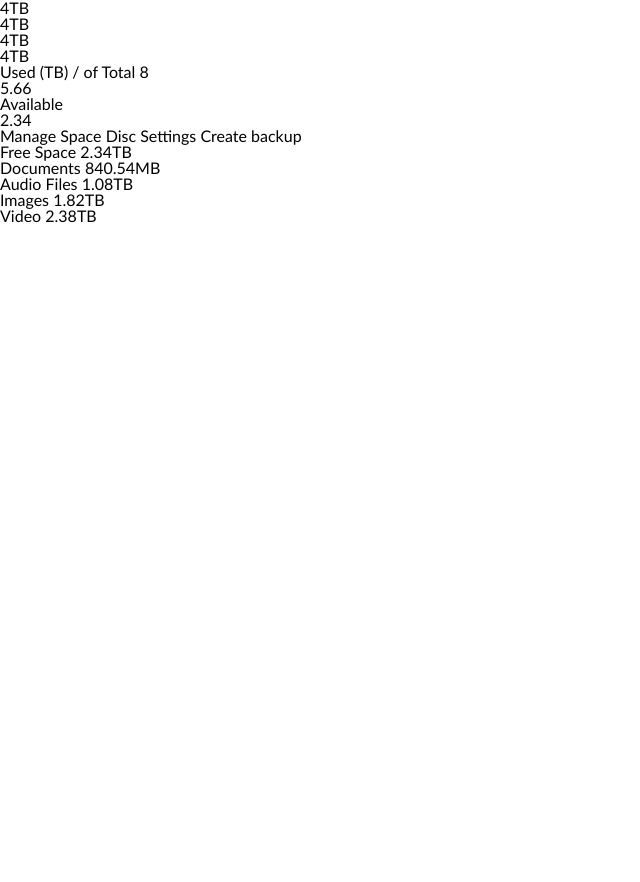
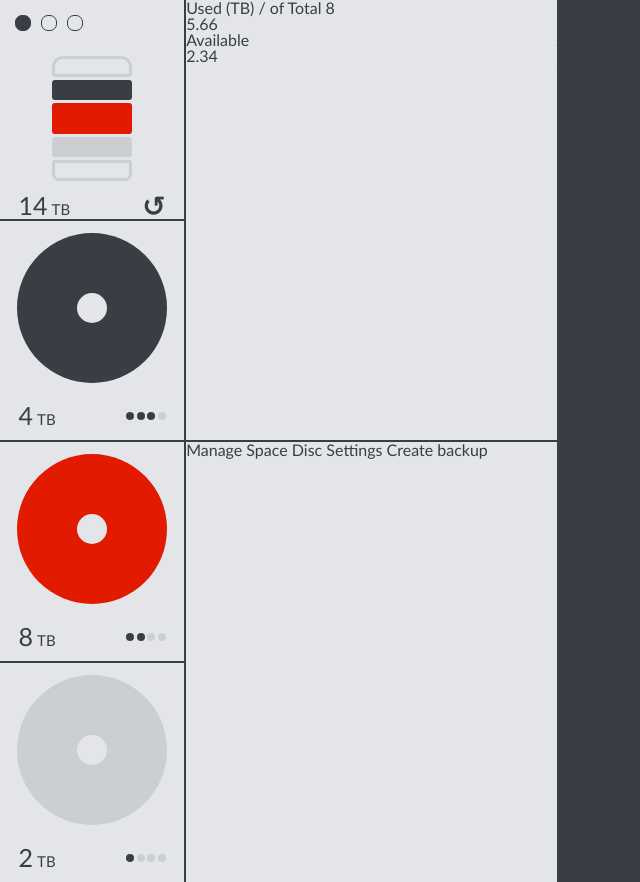
Before and after one commit to mijinB/vite_css_layout, a website built with Vite: page index.html in a window 1280 px wide. Shown: the whole page, without its empty margins (0-640 px from the left). Before the commit the page ends 800 px from the top, so only its background shows below. Built offline with nearby package versions, Linux system fonts and the light colour scheme.

Commit message:
sixth clone 첫번째 열 SCSS

```diff
--- a/index.html
+++ b/index.html
@@ -10,13 +10,39 @@
 
 <body>
   <section class="info">
-    <div class="info__hard-drive">
-      <div class="hard-drive__discs">
+    <div class="info__battery">
+      <div class="battery__full">
+        <span></span>
         <span></span>
         <span></span>
       </div>
-      <div>
-        <span class="hard-drive__size">4TB</span>
+      <div class="battery__wrapper">
+        <div class="battery__divs">
+          <div></div>
+          <div></div>
+          <div></div>
+          <div></div>
+          <div></div>
+        </div>
+        <div class="battery__footer">
+          <span class="battery__size">
+            <span class="num">14</span>
+            <span class="text">TB</span>
+          </span>
+          <span class="battery__icon">↺</span>
+        </div>
+      </div>
+    </div>
+    <div class="info__hard-drive">
+      <div class="hard-drive__discs">
+        <div></div>
+        <div></div>
+      </div>
+      <div class="hard-drive__footer">
+        <span class="hard-drive__size">
+          <span class="num">4</span>
+          <span class="text">TB</span>
+        </span>
         <div class="hard-drive__full">
           <span></span>
           <span></span>
@@ -27,11 +53,14 @@
     </div>
     <div class="info__hard-drive">
       <div class="hard-drive__discs">
-        <span></span>
-        <span></span>
+        <div></div>
+        <div></div>
       </div>
-      <div>
-        <span class="hard-drive__size">4TB</span>
+      <div class="hard-drive__footer">
+        <span class="hard-drive__size">
+          <span class="num">8</span>
+          <span class="text">TB</span>
+        </span>
         <div class="hard-drive__full">
           <span></span>
           <span></span>
@@ -42,26 +71,14 @@
     </div>
     <div class="info__hard-drive">
       <div class="hard-drive__discs">
-        <span></span>
-        <span></span>
+        <div></div>
+        <div></div>
       </div>
-      <div>
-        <span class="hard-drive__size">4TB</span>
-        <div class="hard-drive__full">
-          <span></span>
-          <span></span>
-          <span></span>
-          <span></span>
-        </div>
-      </div>
-    </div>
-    <div class="info__hard-drive">
-      <div class="hard-drive__discs">
-        <span></span>
-        <span></span>
-      </div>
-      <div>
-        <span class="hard-drive__size">4TB</span>
+      <div class="hard-drive__footer">
+        <span class="hard-drive__size">
+          <span class="num">2</span>
+          <span class="text">TB</span>
+        </span>
         <div class="hard-drive__full">
           <span></span>
           <span></span>
--- a/styles/style.scss
+++ b/styles/style.scss
@@ -1 +1,244 @@
 @import "./reset.scss";
+
+$bg: #e4e5e9;
+$grey: #cbcfd2;
+$darkGrey: #7f848a;
+$black: #393e44;
+$red: #e21a00;
+$blue: #392aa9;
+
+body {
+  display: grid;
+  grid-template-columns: 1fr 1.3fr;
+  height: 100vh;
+  background-color: $black;
+  color: $black;
+}
+
+.info {
+  display: grid;
+  grid-template-columns: repeat(3, 1fr);
+  grid-template-rows: repeat(4, 1fr);
+  gap: 2px;
+
+  .info__battery,
+  .info__hard-drive,
+  .info__space,
+  .info__settings {
+    background-color: $bg;
+  }
+
+  .info__battery {
+    display: flex;
+    flex-direction: column;
+    gap: 25px;
+    padding-top: 15px;
+
+    .battery__full {
+      display: flex;
+      gap: 10px;
+      padding-left: 15px;
+
+      span {
+        width: 14px;
+        height: 14px;
+        border: 1px solid $black;
+        border-radius: 7px;
+
+        &:first-child {
+          background-color: $black;
+        }
+      }
+    }
+
+    .battery__wrapper {
+      display: flex;
+      flex-direction: column;
+      align-items: center;
+      gap: 10px;
+      .battery__divs {
+        display: grid;
+        grid-template-rows: repeat(2, 1fr) 1.5fr repeat(2, 1fr);
+        gap: 3px;
+        height: 125px;
+
+        div {
+          width: 80px;
+          border-radius: 3px;
+          box-sizing: border-box;
+        }
+
+        div:nth-child(1) {
+          border: 3px solid $grey;
+          border-top-right-radius: 11px;
+          border-top-left-radius: 11px;
+        }
+
+        div:nth-child(2) {
+          background-color: $black;
+        }
+
+        div:nth-child(3) {
+          background-color: $red;
+        }
+
+        div:nth-child(4) {
+          background-color: $grey;
+        }
+
+        div:nth-child(5) {
+          border: 3px solid $grey;
+          border-bottom-right-radius: 7px;
+          border-bottom-left-radius: 7px;
+        }
+
+      }
+
+      .battery__footer {
+        display: flex;
+        justify-content: space-between;
+        align-items: center;
+        width: 80%;
+
+        .battery__size {
+          .num {
+            font-size: 25px;
+          }
+
+          .text {
+            font-size: 15px;
+          }
+        }
+
+        .battery__icon {
+          font-size: 28px;
+          font-weight: 600;
+        }
+      }
+    }
+  }
+
+  .info__hard-drive {
+    display: flex;
+    flex-direction: column;
+    justify-content: center;
+    align-items: center;
+    gap: 20px;
+
+    &:nth-child(2) {
+      .hard-drive__footer {
+        .hard-drive__full {
+          span:nth-child(4) {
+            background-color: $grey;
+          }
+        }
+      }
+    }
+
+    &:nth-child(3) {
+      .hard-drive__discs {
+        div:first-child {
+          background-color: $red;
+        }
+      }
+
+      .hard-drive__footer {
+        .hard-drive__full {
+          span:nth-child(3) {
+            background-color: $grey;
+          }
+
+          span:nth-child(4) {
+            background-color: $grey;
+          }
+        }
+      }
+    }
+
+    &:nth-child(4) {
+      .hard-drive__discs {
+        div:first-child {
+          background-color: $grey;
+        }
+      }
+
+      .hard-drive__footer {
+        .hard-drive__full {
+          span:nth-child(2) {
+            background-color: $grey;
+          }
+
+          span:nth-child(3) {
+            background-color: $grey;
+          }
+
+          span:nth-child(4) {
+            background-color: $grey;
+          }
+        }
+      }
+    }
+
+    .hard-drive__discs {
+      position: relative;
+      display: flex;
+      justify-content: center;
+      align-items: center;
+
+      div:first-child {
+        width: 150px;
+        height: 150px;
+        border-radius: 75px;
+        background-color: $black;
+      }
+
+      div:last-child {
+        position: absolute;
+        width: 30px;
+        height: 30px;
+        border-radius: 15px;
+        background-color: $bg;
+      }
+    }
+
+    .hard-drive__footer {
+      display: flex;
+      justify-content: space-between;
+      width: 80%;
+
+      .hard-drive__size {
+        .num {
+          font-size: 25px;
+        }
+
+        .text {
+          font-size: 15px;
+        }
+      }
+
+      .hard-drive__full {
+        display: flex;
+        justify-content: space-between;
+        align-items: center;
+        gap: 2.5px;
+
+        span {
+          width: 8px;
+          height: 8px;
+          border-radius: 4px;
+          background-color: $black;
+        }
+      }
+    }
+  }
+
+  .info__space {
+    grid-column: 2 / span 2;
+    grid-row: 1 / span 2;
+  }
+
+  .info__settings {
+    grid-column: 2 / span 2;
+    grid-row: 3 / span 2;
+  }
+}
```
